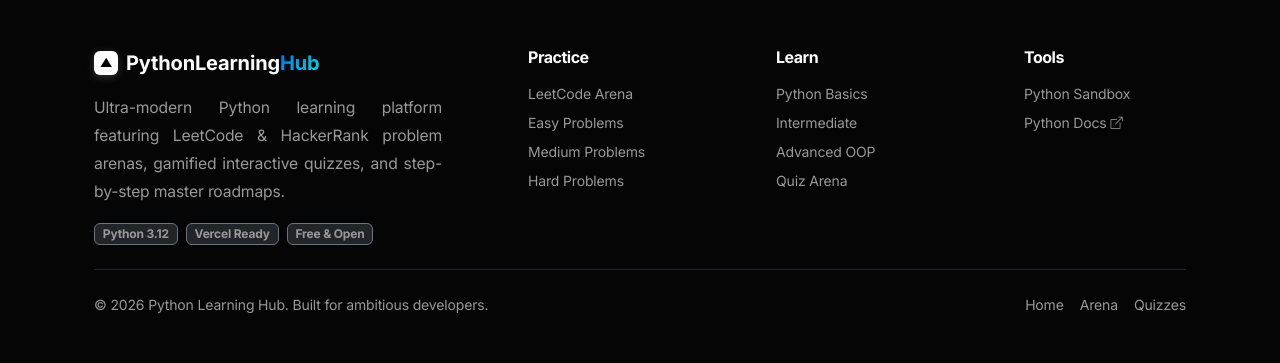
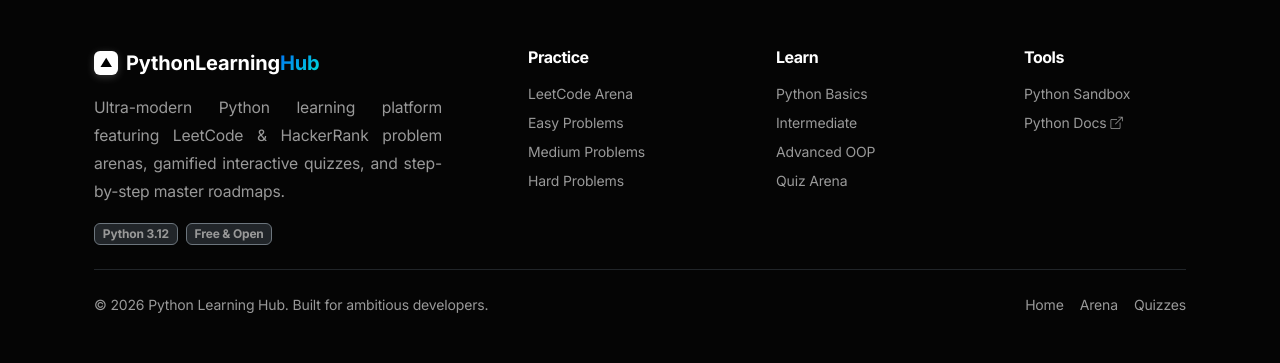
Before and after one commit to anko2603/PythonLearningHub, a Flask app: page / in a window 1280 px wide. Shown: the part 2322-2685 px from the top of the page. Run offline with Flask 3, Linux system fonts and the light colour scheme.

Commit message:
chore: remove Vercel Ready badge from footer

```diff
--- a/templates/base.html
+++ b/templates/base.html
@@ -287,7 +287,6 @@
                     </p>
                     <div class="d-flex flex-wrap gap-2">
                         <span class="badge bg-dark border border-secondary text-muted">Python 3.12</span>
-                        <span class="badge bg-dark border border-secondary text-muted">Vercel Ready</span>
                         <span class="badge bg-dark border border-secondary text-muted">Free & Open</span>
                     </div>
                 </div>
```
